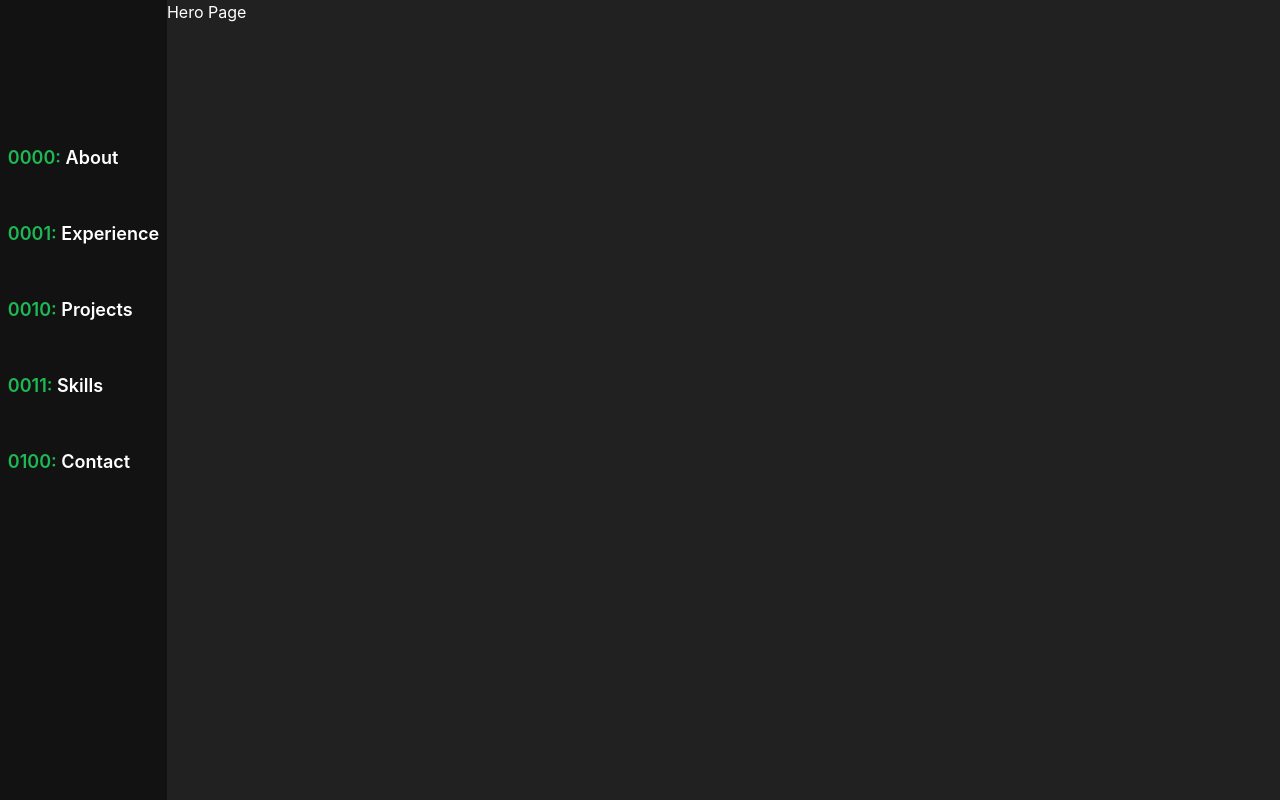
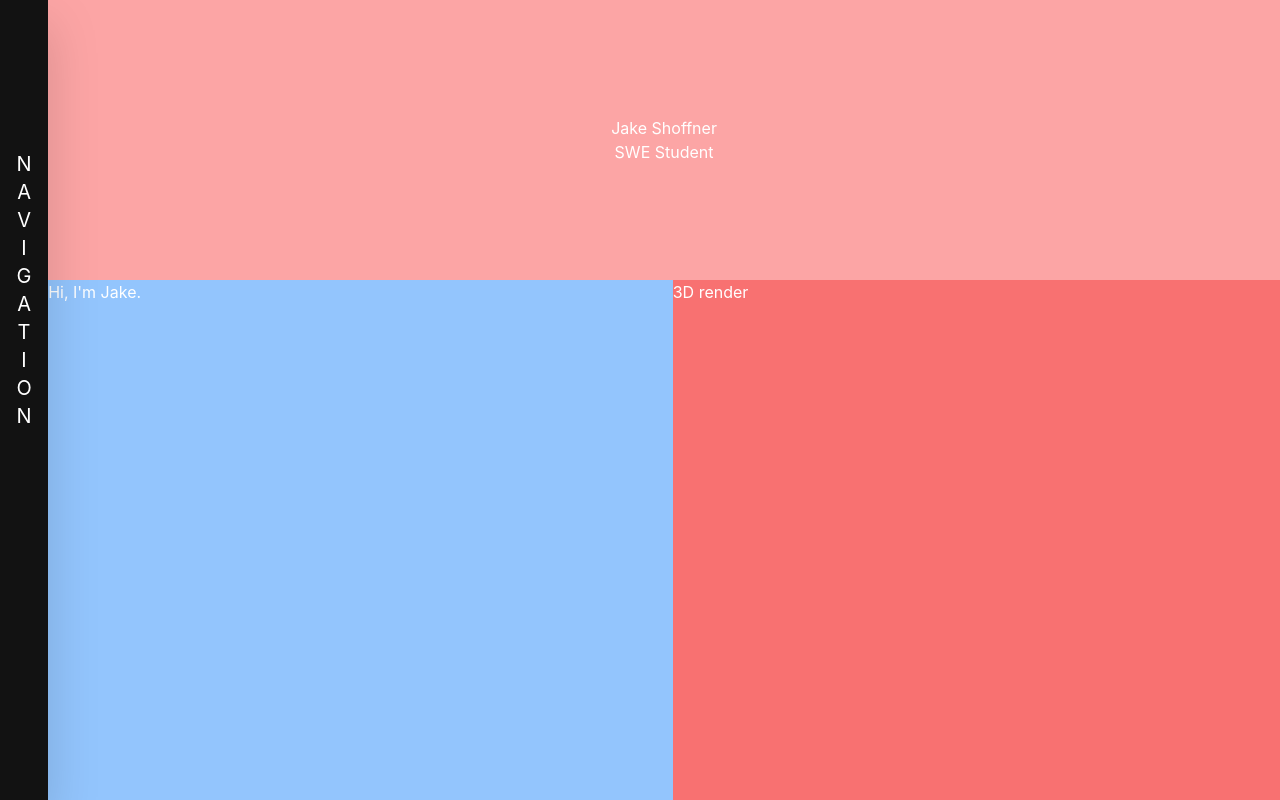
Before and after one commit to Jxk0be/Jake-Shoffner-SWE-Student, a React (Create React App) app: page / in a window 1280 px wide. Built offline with nearby package versions, Linux system fonts and the light colour scheme; some icons are missing.

Commit message:
finished styling sidebar

```diff
--- a/src/App.js
+++ b/src/App.js
@@ -4,7 +4,7 @@ import MobileNav from './components/MobileNav';
 
 function App() {
   return (
-    <div className='flex text-white'>
+    <div className='flex text-black'>
       <MobileNav />
       <Sidebar />
       <Hero />
--- a/src/components/Hero.jsx
+++ b/src/components/Hero.jsx
@@ -2,8 +2,21 @@ import React from 'react'
 
 const Hero = () => {
   return (
-    <div className='w-full pt-[70px] h-screen md:pt-[0vh]'>
-      Hero Page
+    <div className='w-full pt-[70px] h-screen md:pt-[0vh] flex justify-between items-center flex-col text-white'>
+      <div className='flex justify-center flex-col items-center w-full h-[35vh] bg-red-300 max-w-[1500px]'>
+        <h1>Jake Shoffner</h1>
+        <h1>SWE Student</h1>
+      </div>
+
+      <div className='grid md:grid-rows-1 h-[65vh] bg-red-400 max-w-[1500px] grid-flow-col w-full grid-rows-2'>
+        <div className='bg-blue-300'>
+          Hi, I'm Jake.
+        </div>
+
+        <div>
+          3D render
+        </div>
+      </div>
     </div>
   )
 }
--- a/src/components/MobileNav.jsx
+++ b/src/components/MobileNav.jsx
@@ -2,7 +2,7 @@ import React from 'react'
 
 const MobileNav = () => {
   return (
-    <div className='md:hidden fixed bg-[#121212] flex px-6 justify-between items-center w-full h-[70px]'>
+    <div className='md:hidden fixed bg-[#121212] flex px-6 justify-between items-center w-full h-[70px] text-white'>
         <h1>REDACTED</h1>
         <h1>BUTTON</h1>
     </div>
--- a/src/components/Sidebar.jsx
+++ b/src/components/Sidebar.jsx
@@ -6,23 +6,33 @@ const Navbar = () => {
   const [sidebar, setSidebar] = useState(true);
 
   return (
-    <div className={`hidden duration-300 bg-[#121212] h-screen relative md:flex justify-center ${sidebar ? 'w-[0vw] md:w-[15vw]' : 'w-[0vw] md:w-[5vw]'}`}>
-        <div className='top-[15vh] absolute'>
-          <div className={`w-full duration-300 h-1/2  flex flex-col ${sidebar ? 'text-lg font-semibold' : 'text-[0px]'}`}>
-            <h1 className='my-6'><span className='text-[#1db954]'>0000: </span>About</h1>
-            <h1 className='my-6'><span className='text-[#1db954]'>0001: </span>Experience</h1>
-            <h1 className='my-6'><span className='text-[#1db954]'>0010: </span>Projects</h1>
-            <h1 className='my-6'><span className='text-[#1db954]'>0011: </span>Skills</h1>
-            <h1 className='my-6'><span className='text-[#1db954]'>0100: </span>Contact</h1>
+    <div className={`hidden duration-300 bg-[#121212] text-white drop-shadow-2xl h-screen w- relative md:flex justify-center ${sidebar ? 'w-[0vw] md:w-[50px]' : 'w-[0vw] md:w-[185px]'}`}>
+        <div className='top-[150px] absolute'>
+          <div className={`w-full h-1/2 flex flex-col select-none ${sidebar ? 'text-[0px]' : 'text-lg font-semibold'}`}>
+            <h1 className='my-6 hover:scale-105 ease-linear duration-150'><span className='text-[#1db954]'>0000: </span>About</h1>
+            <h1 className='my-6 hover:scale-105 ease-linear duration-150'><span className='text-[#1db954]'>0001: </span>Experience</h1>
+            <h1 className='my-6 hover:scale-105 ease-linear duration-150'><span className='text-[#1db954]'>0010: </span>Projects</h1>
+            <h1 className='my-6 hover:scale-105 ease-linear duration-150'><span className='text-[#1db954]'>0011: </span>Skills</h1>
+            <h1 className='my-6 hover:scale-105 ease-linear duration-150'><span className='text-[#1db954]'>0100: </span>Contact</h1>
           </div>
         </div>
 
-        <div className='duration-300 right-0 absolute text-[#1db954] font-bold top-16'>
-          {sidebar ? <h1 className="cursor-pointer" onClick={() => setSidebar(!sidebar)}><Icon className="text-[35px]" icon="line-md:menu-fold-left" /></h1>
-            : <h1 className="cursor-pointer" onClick={() => setSidebar(!sidebar)}><Icon className="text-[35px]" icon="line-md:menu-fold-right" /></h1>
-          }
+        <div className='right-1.5 duration-300 absolute text-[#1db954] font-bold top-[50px] hover:text-[#188b40] hover:rotate-90'>
+            <h1 className='cursor-pointer' onClick={() => setSidebar(!sidebar)}><Icon className='text-[35px]' icon="game-icons:multi-directions" /></h1>
+        </div>
 
-        </div>
+      <div className={`absolute top-[150px] select-none items-center flex flex-col text-xl ${sidebar ? '' : 'opacity-0'}`}>
+        <h1>N</h1>
+        <h1>A</h1>
+        <h1>V</h1>
+        <h1>I</h1>
+        <h1>G</h1>
+        <h1>A</h1>
+        <h1>T</h1>
+        <h1>I</h1>
+        <h1>O</h1>
+        <h1>N</h1>
+      </div>
     </div>
   )
 }
--- a/src/index.css
+++ b/src/index.css
@@ -9,7 +9,7 @@ body {
     sans-serif;
   -webkit-font-smoothing: antialiased;
   -moz-osx-font-smoothing: grayscale;
-  background-color: #212121;
+  background-color: #f1f1f1;
 }
 
 code {
```
